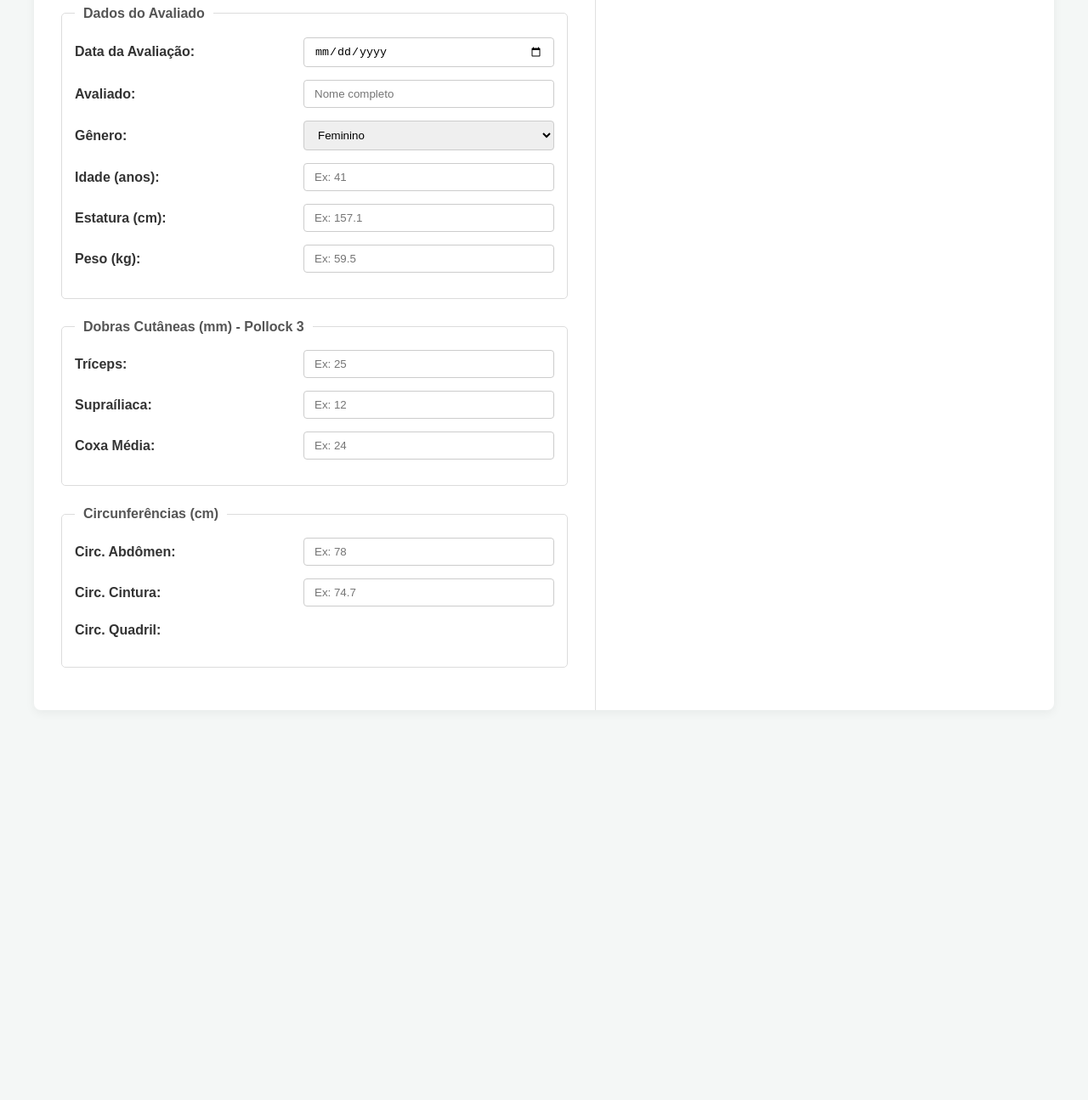
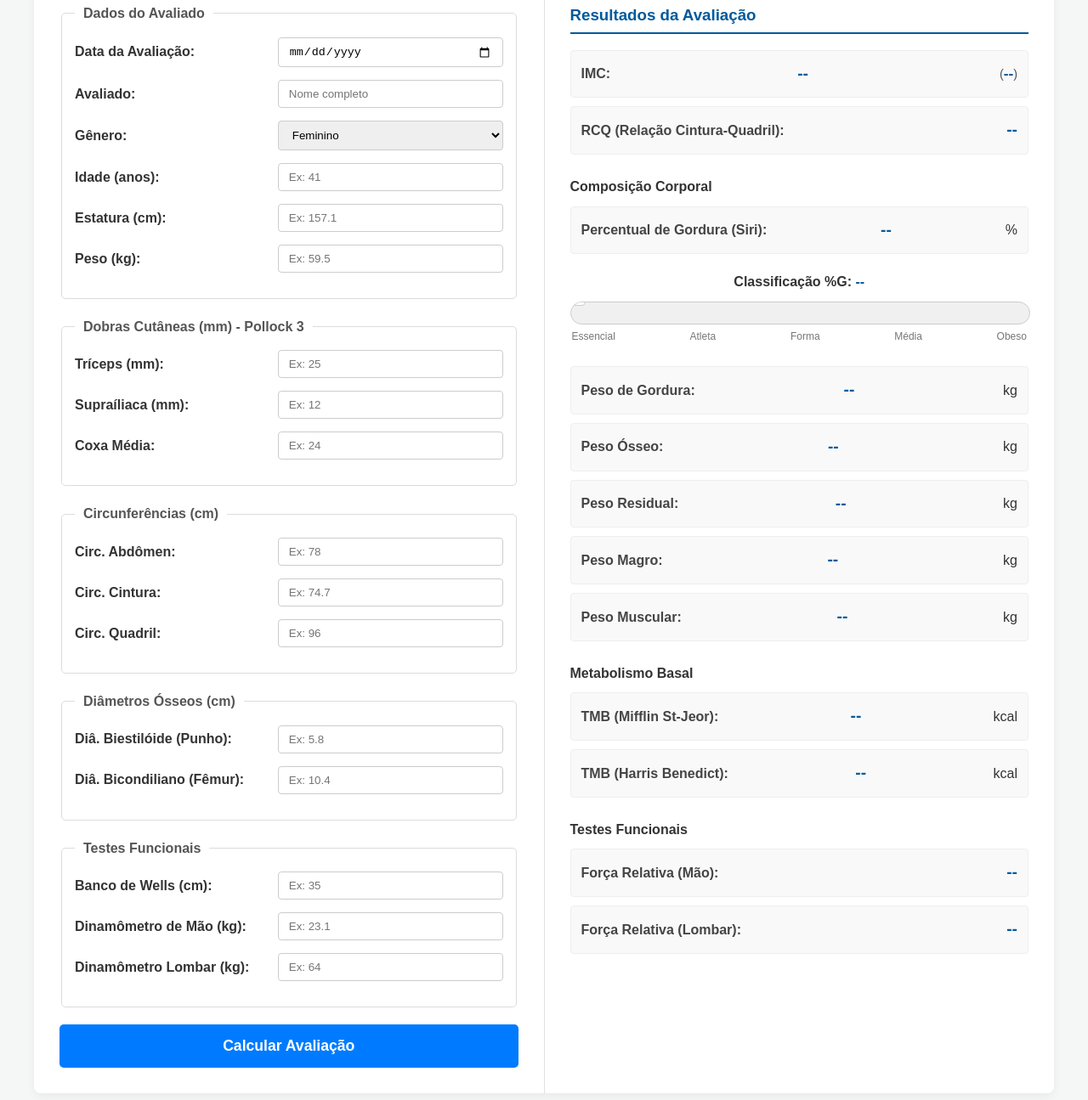
Before and after one commit to claudiomelibeu/ruralinforma, a plain HTML site: page index.html in a window 1280 px wide. Shown: the part 149-1444 px from the top of the page at 85% size. Before the commit the page ends 1005 px from the top, so only its background shows below. Drawn offline with Linux system fonts and the light colour scheme.

Commit message:
Add files via upload

```diff
--- a/index.html
+++ b/index.html
@@ -75,4 +75,120 @@
                     </div>
                     <div class="form-group">
                         <label for="circ-quadril">Circ. Quadril:</label>
-                        <input type="number" id="circ-quadril" step="0.
+                        <input type="number" id="circ-quadril" step="0.1" placeholder="Ex: 96">
+                    </div>
+                </fieldset>
+
+                <fieldset>
+                    <legend>Diâmetros Ósseos (cm)</legend>
+                    <div class="form-group">
+                        <label for="diam-biestiloide">Diâ. Biestilóide (Punho):</label>
+                        <input type="number" id="diam-biestiloide" step="0.1" placeholder="Ex: 5.8">
+                    </div>
+                    <div class="form-group">
+                        <label for="diam-bicondiliano">Diâ. Bicondiliano (Fêmur):</label>
+                        <input type="number" id="diam-bicondiliano" step="0.1" placeholder="Ex: 10.4">
+                    </div>
+                </fieldset>
+
+                <fieldset>
+                    <legend>Testes Funcionais</legend>
+                    <div class="form-group">
+                        <label for="banco-wells">Banco de Wells (cm):</label>
+                        <input type="number" id="banco-wells" step="0.1" placeholder="Ex: 35">
+                    </div>
+                    <div class="form-group">
+                        <label for="din-mao">Dinamômetro de Mão (kg):</label>
+                        <input type="number" id="din-mao" step="0.1" placeholder="Ex: 23.1">
+                    </div>
+                    <div class="form-group">
+                        <label for="din-lombar">Dinamômetro Lombar (kg):</label>
+                        <input type="number" id="din-lombar" step="0.1" placeholder="Ex: 64">
+                    </div>
+                </fieldset>
+
+                <button type="button" id="calcular-btn">Calcular Avaliação</button>
+            </div>
+
+            <div class="coluna-resultados">
+                <h3>Resultados da Avaliação</h3>
+
+                <div class="resultado-item">
+                    <strong>IMC:</strong>
+                    <span id="resultado-imc">--</span>
+                    <em>(<span id="resultado-imc-class">--</span>)</em>
+                </div>
+                <div class="resultado-item">
+                    <strong>RCQ (Relação Cintura-Quadril):</strong>
+                    <span id="resultado-rcq">--</span>
+                </div>
+
+                <h4>Composição Corporal</h4>
+                <div class="resultado-item">
+                    <strong>Percentual de Gordura (Siri):</strong>
+                    <span id="resultado-perc-gordura">--</span> %
+                </div>
+
+                <div class="grafico-gordura-container">
+                    <div class="grafico-titulo">
+                        Classificação %G: <strong id="grafico-classificacao">--</strong>
+                    </div>
+                    <div class="grafico-track">
+                        <div class="grafico-bar" id="grafico-bar-gordura"></div>
+                        <div class="grafico-indicator" id="grafico-indicator-gordura">--%</div>
+                    </div>
+                    <div class="grafico-labels">
+                        <span>Essencial</span>
+                        <span>Atleta</span>
+                        <span>Forma</span>
+                        <span>Média</span>
+                        <span>Obeso</span>
+                    </div>
+                </div>
+                <div class="resultado-item">
+                    <strong>Peso de Gordura:</strong>
+                    <span id="resultado-peso-gordura">--</span> kg
+                </div>
+                <div class="resultado-item">
+                    <strong>Peso Ósseo:</strong>
+                    <span id="resultado-peso-osseo">--</span> kg
+                </div>
+                <div class="resultado-item">
+                    <strong>Peso Residual:</strong>
+                    <span id="resultado-peso-residual">--</span> kg
+                </div>
+                <div class="resultado-item">
+                    <strong>Peso Magro:</strong>
+                    <span id="resultado-peso-magro">--</span> kg
+                </div>
+                <div class="resultado-item">
+                    <strong>Peso Muscular:</strong>
+                    <span id="resultado-peso-muscular">--</span> kg
+                </div>
+
+                <h4>Metabolismo Basal</h4>
+                <div class="resultado-item">
+                    <strong>TMB (Mifflin St-Jeor):</strong>
+                    <span id="resultado-tmb-mifflin">--</span> kcal
+                </div>
+                <div class="resultado-item">
+                    <strong>TMB (Harris Benedict):</strong>
+                    <span id="resultado-tmb-harris">--</span> kcal
+                </div>
+
+                <h4>Testes Funcionais</h4>
+                <div class="resultado-item">
+                    <strong>Força Relativa (Mão):</strong>
+                    <span id="resultado-forca-mao">--</span>
+                </div>
+                <div class="resultado-item">
+                    <strong>Força Relativa (Lombar):</strong>
+                    <span id="resultado-forca-lombar">--</span>
+                </div>
+            </div>
+        </div>
+    </main>
+
+    <script src="script.js" defer></script>
+</body>
+</html>
```
